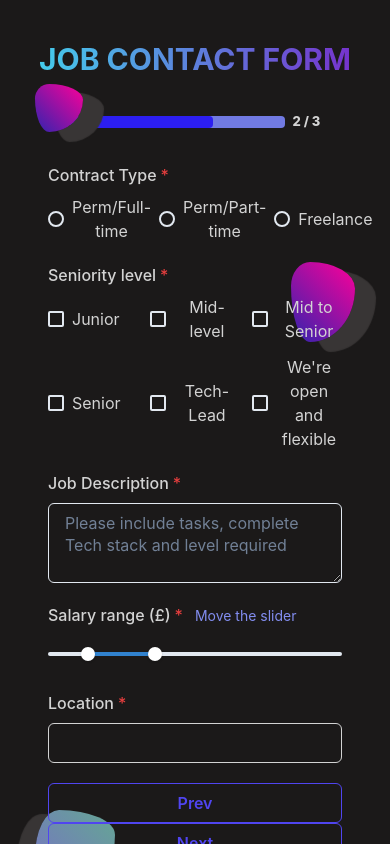
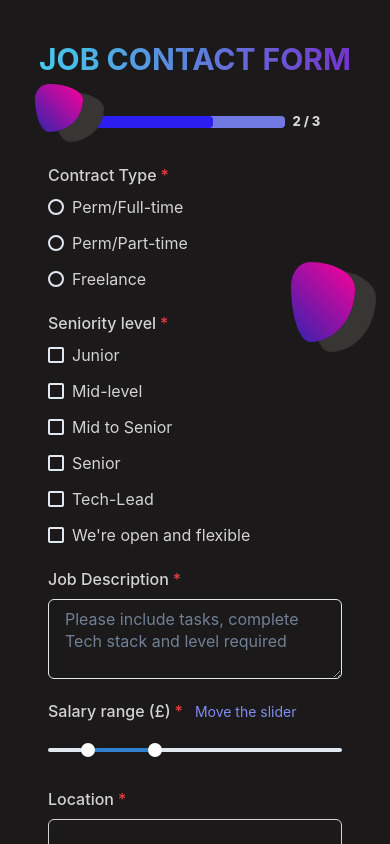
Before and after one commit to NotYourTypicalDeveloper/job-contact-form, a Next.js app: page / in a window 390 px wide. Both pictures are taken after a click on the button "Next". Shown: the top 844 px of the page. Built offline with nearby package versions, Linux system fonts and the light colour scheme.

Commit message:
fixed responsive design for checkboxes and radio buttons

```diff
--- a/components/atoms/CheckBoxes.jsx
+++ b/components/atoms/CheckBoxes.jsx
@@ -1,5 +1,11 @@
 import { React } from "react";
-import { Checkbox, FormLabel, FormControl, Grid } from "@chakra-ui/react";
+import {
+  Checkbox,
+  FormLabel,
+  FormControl,
+  Grid,
+  SimpleGrid,
+} from "@chakra-ui/react";
 
 const CheckBoxes = ({
   checkboxGroupLabel,
@@ -54,7 +60,14 @@ const CheckBoxes = ({
   return (
     <FormControl id={inputName} mb={5} isRequired={isRequired}>
       <FormLabel>{checkboxGroupLabel}</FormLabel>
-      <Grid templateColumns="repeat(3, 1fr)" gap={3}>
+      <Grid
+        gridTemplateColumns={{
+          base: "repeat(1, 1fr)",
+          md: "repeat(2, 1fr)",
+          lg: "repeat(3, 1fr)",
+        }}
+        gap={3}
+      >
         {checkboxElems}
       </Grid>
     </FormControl>
--- a/components/atoms/RadioButtons.jsx
+++ b/components/atoms/RadioButtons.jsx
@@ -51,7 +51,15 @@ const RadioButtons = ({
           name={`${inputName}`}
           value={formState.values[inputName]}
           errorBorderColor="red.300"
-          display="flex"
+          // display="flex"
+          // flexDir={{ base: "column", lg: "row" }}
+          display="grid"
+          gridTemplateColumns={{
+            base: "repeat(1, 1fr)",
+            md: "repeat(2, 1fr)",
+            lg: "repeat(3, 1fr)",
+          }}
+          gap={3}
         >
           {radioButtonsElems}
         </RadioGroup>
```
